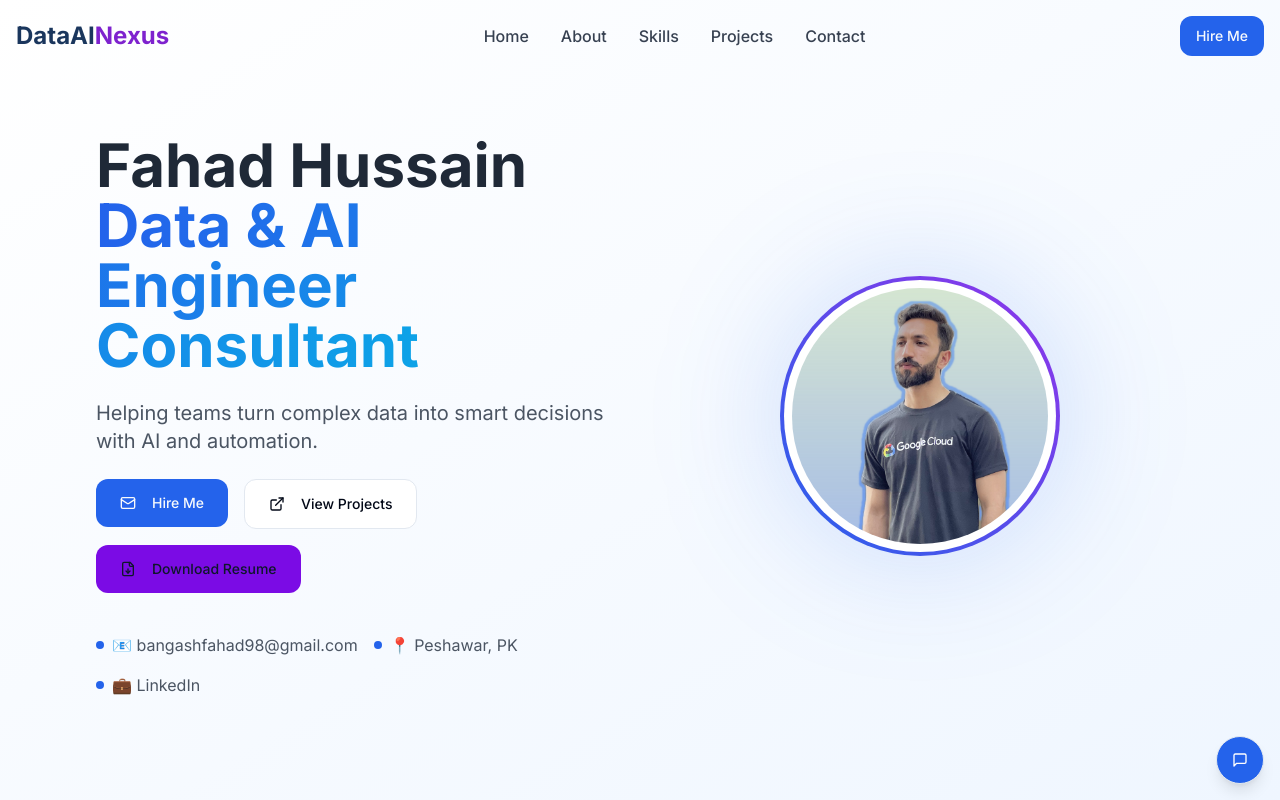
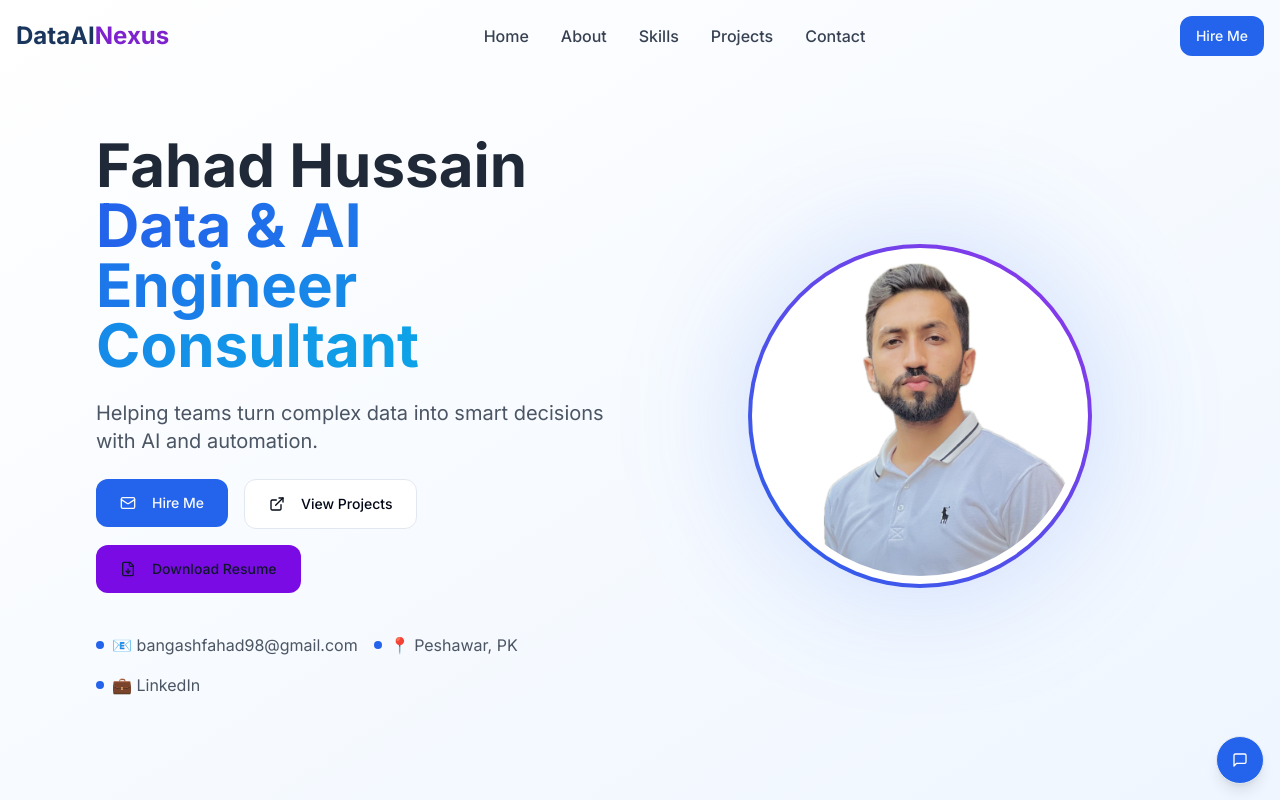
Before and after one commit to MFahadHussain/data-ai-nexus, a React (Vite) app: page / in a window 1280 px wide. Shown: the top 800 px of the page. Built offline with nearby package versions, Linux system fonts and the light colour scheme.

Commit message:
Update Hero.tsx

```diff
--- a/src/components/Hero.tsx
+++ b/src/components/Hero.tsx
@@ -88,9 +88,9 @@ const Hero = () => {
             <div className="relative bg-gradient-to-tr from-blue-600 to-purple-600 rounded-full p-1">
               <div className="bg-white dark:bg-gray-900 rounded-full p-2">
                 <img
-                  src="/profile1.jpg"
+                  src="/profile.jpg"
                   alt="Professional Data & AI Engineer"
-                  className="rounded-full w-64 h-64 object-cover object-top"
+                  className="rounded-full w-80 h-80 object-cover object-top"
                 />
               </div>
             </div>
```
